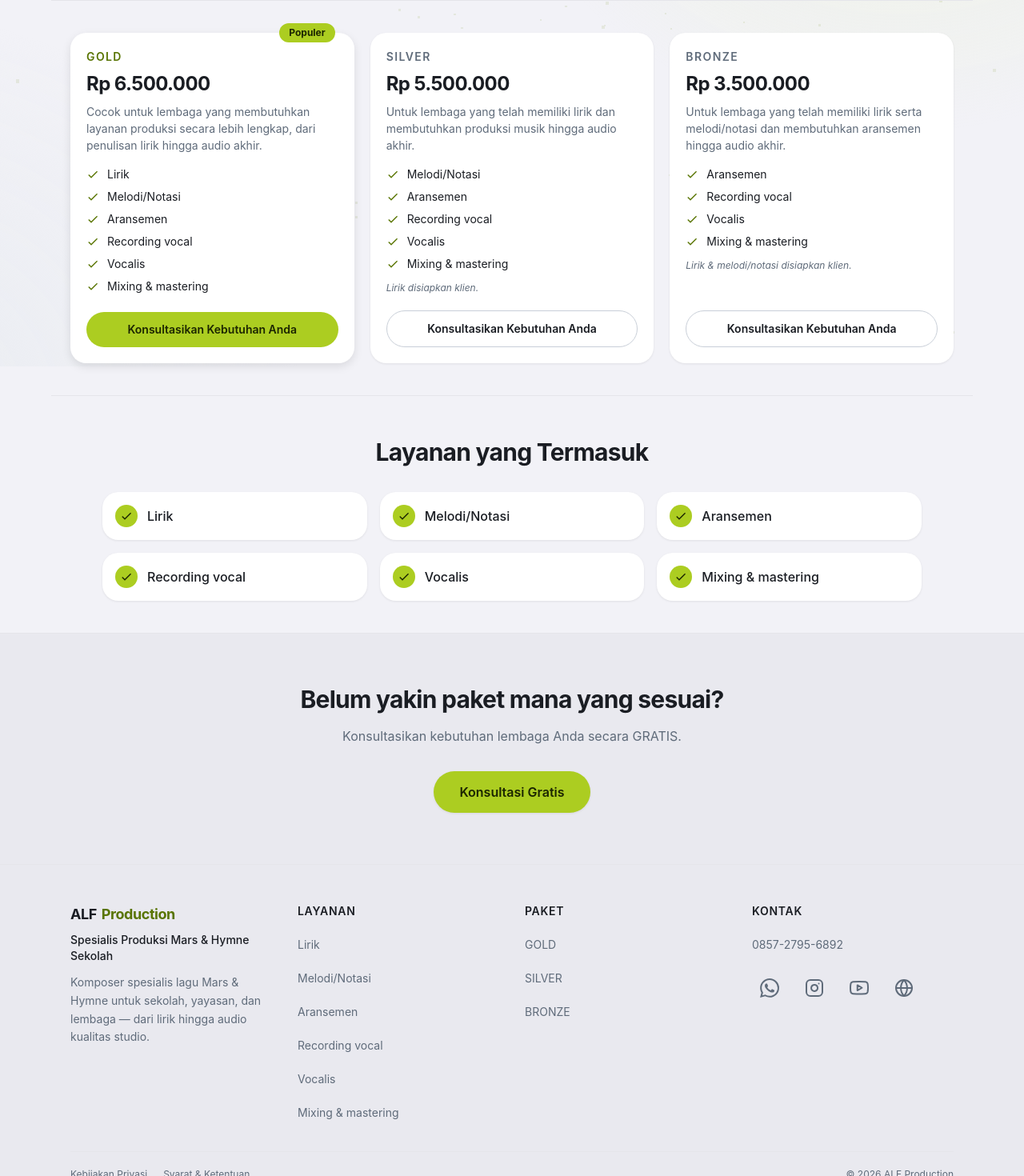
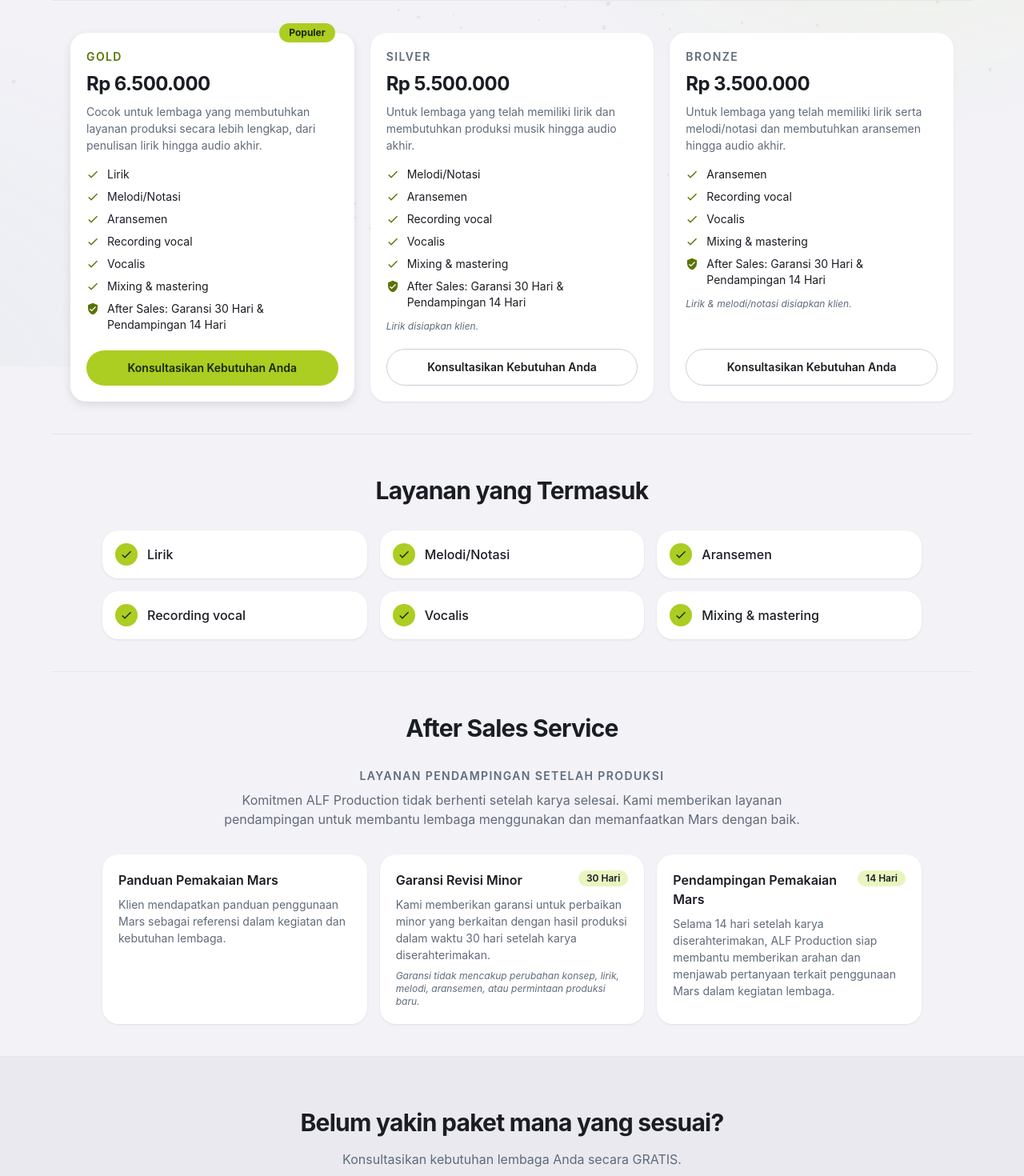
Before and after one commit to tukangoding/alfproduction.id, a Nuxt app: page /layanan in a window 1280 px wide. Shown: the part 342-1812 px from the top of the page at 80% size. Built offline with nearby package versions, Linux system fonts and the light colour scheme.

Commit message:
add after sales to package

```diff
--- a/components/PricingCard.vue
+++ b/components/PricingCard.vue
@@ -4,6 +4,7 @@ import type { ServicePackage } from '~/config/services'
 
 const props = defineProps<{
   pkg: ServicePackage
+  afterSalesSummary?: string
 }>()
 
 const ctaClasses = computed(() =>
@@ -56,6 +57,20 @@ const ctaClasses = computed(() =>
         </svg>
         <span>{{ feature }}</span>
       </li>
+      <li
+        v-if="afterSalesSummary"
+        class="flex items-start gap-2.5 text-sm text-on-surface"
+      >
+        <svg
+          class="mt-0.5 h-4 w-4 shrink-0 text-primary-strong"
+          viewBox="0 0 24 24"
+          fill="currentColor"
+          aria-hidden="true"
+        >
+          <path d="M12 1L3 5v6c0 5.55 3.84 10.74 9 12 5.16-1.26 9-6.45 9-12V5l-9-4zm-2 16l-4-4 1.41-1.41L10 14.17l6.59-6.59L18 9l-8 8z" />
+        </svg>
+        <span>{{ afterSalesSummary }}</span>
+      </li>
     </ul>
 
     <p v-if="pkg.note" class="mt-3 text-xs italic text-on-surface-variant">
--- a/config/services.ts
+++ b/config/services.ts
@@ -6,6 +6,14 @@ export interface ServicePackage {
   features: string[]
   note?: string
   featured: boolean
+}
+
+export interface AfterSalesService {
+  id: number
+  title: string
+  duration: string | null
+  description: string
+  note: string | null
 }
 
 export const servicePackages: ServicePackage[] = [
@@ -48,3 +56,34 @@ export const includedServices: string[] = [
   'Vocalis',
   'Mixing & mastering'
 ]
+
+export const afterSalesServices: AfterSalesService[] = [
+  {
+    id: 1,
+    title: 'Panduan Pemakaian Mars',
+    duration: null,
+    description:
+      'Klien mendapatkan panduan penggunaan Mars sebagai referensi dalam kegiatan dan kebutuhan lembaga.',
+    note: null
+  },
+  {
+    id: 2,
+    title: 'Garansi Revisi Minor',
+    duration: '30 Hari',
+    description:
+      'Kami memberikan garansi untuk perbaikan minor yang berkaitan dengan hasil produksi dalam waktu 30 hari setelah karya diserahterimakan.',
+    note:
+      'Garansi tidak mencakup perubahan konsep, lirik, melodi, aransemen, atau permintaan produksi baru.'
+  },
+  {
+    id: 3,
+    title: 'Pendampingan Pemakaian Mars',
+    duration: '14 Hari',
+    description:
+      'Selama 14 hari setelah karya diserahterimakan, ALF Production siap membantu memberikan arahan dan menjawab pertanyaan terkait penggunaan Mars dalam kegiatan lembaga.',
+    note: null
+  }
+]
+
+export const afterSalesSummary: string =
+  'After Sales: Garansi 30 Hari & Pendampingan 14 Hari'
--- a/pages/layanan.vue
+++ b/pages/layanan.vue
@@ -1,5 +1,10 @@
 <script setup lang="ts">
-import { servicePackages, includedServices } from '~/config/services'
+import {
+  servicePackages,
+  includedServices,
+  afterSalesServices,
+  afterSalesSummary
+} from '~/config/services'
 import { waLink, SITE_URL } from '~/config/site'
 import { pageKeywords } from '~/config/seo'
 
@@ -50,6 +55,7 @@ useHead({
         v-for="pkg in servicePackages"
         :key="pkg.id"
         :pkg="pkg"
+        :after-sales-summary="afterSalesSummary"
       />
     </div>
   </section>
@@ -76,6 +82,46 @@ useHead({
           </svg>
         </span>
         <p class="font-medium text-on-surface">{{ service }}</p>
+      </div>
+    </div>
+  </section>
+
+  <section class="mx-auto max-w-6xl border-t border-outline-soft px-4 py-10 sm:px-6">
+    <SectionHeading title="After Sales Service" />
+
+    <div class="mx-auto mt-8 max-w-3xl text-center">
+      <p class="text-sm font-semibold uppercase tracking-widest text-on-surface-variant">
+        Layanan Pendampingan Setelah Produksi
+      </p>
+      <p class="mt-2 text-base leading-normal text-on-surface-variant">
+        Komitmen ALF Production tidak berhenti setelah karya selesai. Kami memberikan layanan pendampingan untuk membantu lembaga menggunakan dan memanfaatkan Mars dengan baik.
+      </p>
+    </div>
+
+    <div class="mx-auto mt-8 grid max-w-5xl grid-cols-1 gap-4 md:grid-cols-3">
+      <div
+        v-for="service in afterSalesServices"
+        :key="service.id"
+        class="md-elevated-1 flex flex-col rounded-md-large bg-surface-container p-5"
+      >
+        <div class="flex items-start justify-between">
+          <h3 class="font-semibold text-on-surface">{{ service.title }}</h3>
+          <span
+            v-if="service.duration"
+            class="shrink-0 rounded-full bg-primary-container px-2.5 py-0.5 text-xs font-semibold text-on-primary-container"
+          >
+            {{ service.duration }}
+          </span>
+        </div>
+        <p class="mt-2 text-sm leading-normal text-on-surface-variant">
+          {{ service.description }}
+        </p>
+        <p
+          v-if="service.note"
+          class="mt-2 text-xs italic text-on-surface-variant"
+        >
+          {{ service.note }}
+        </p>
       </div>
     </div>
   </section>
```
